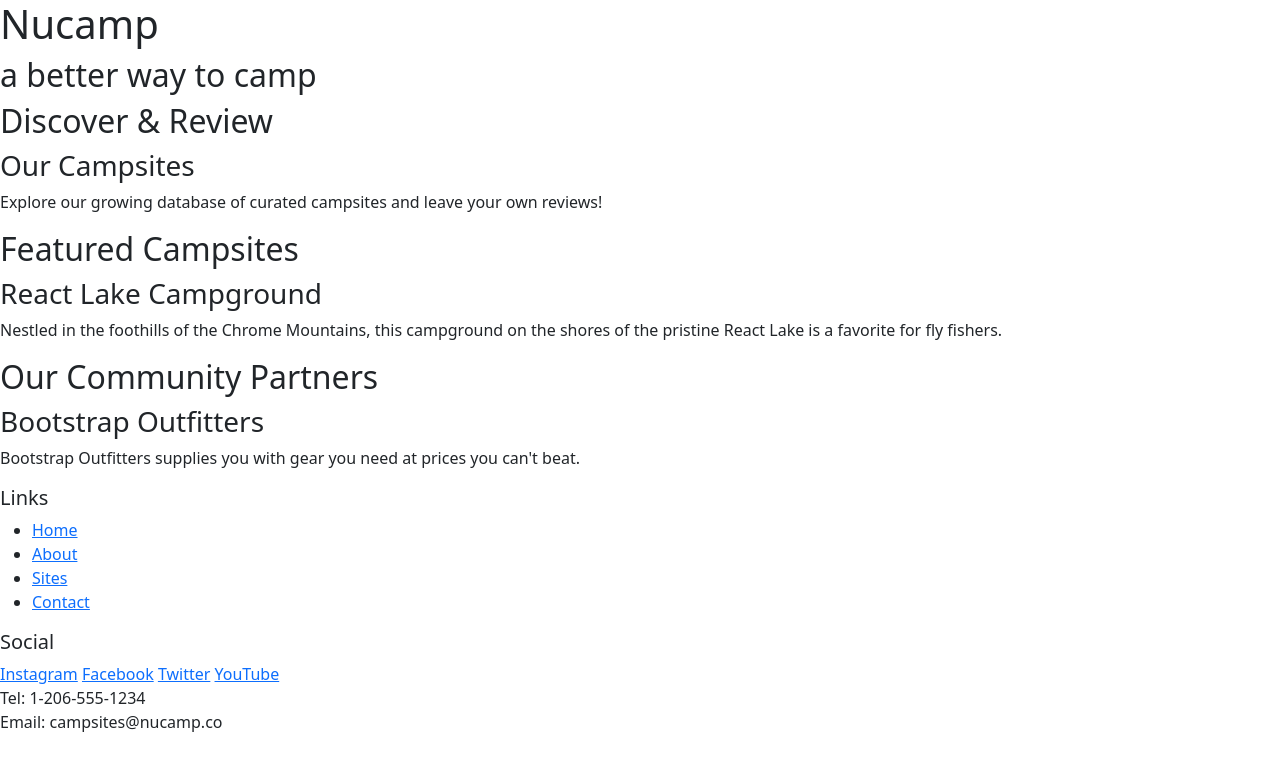
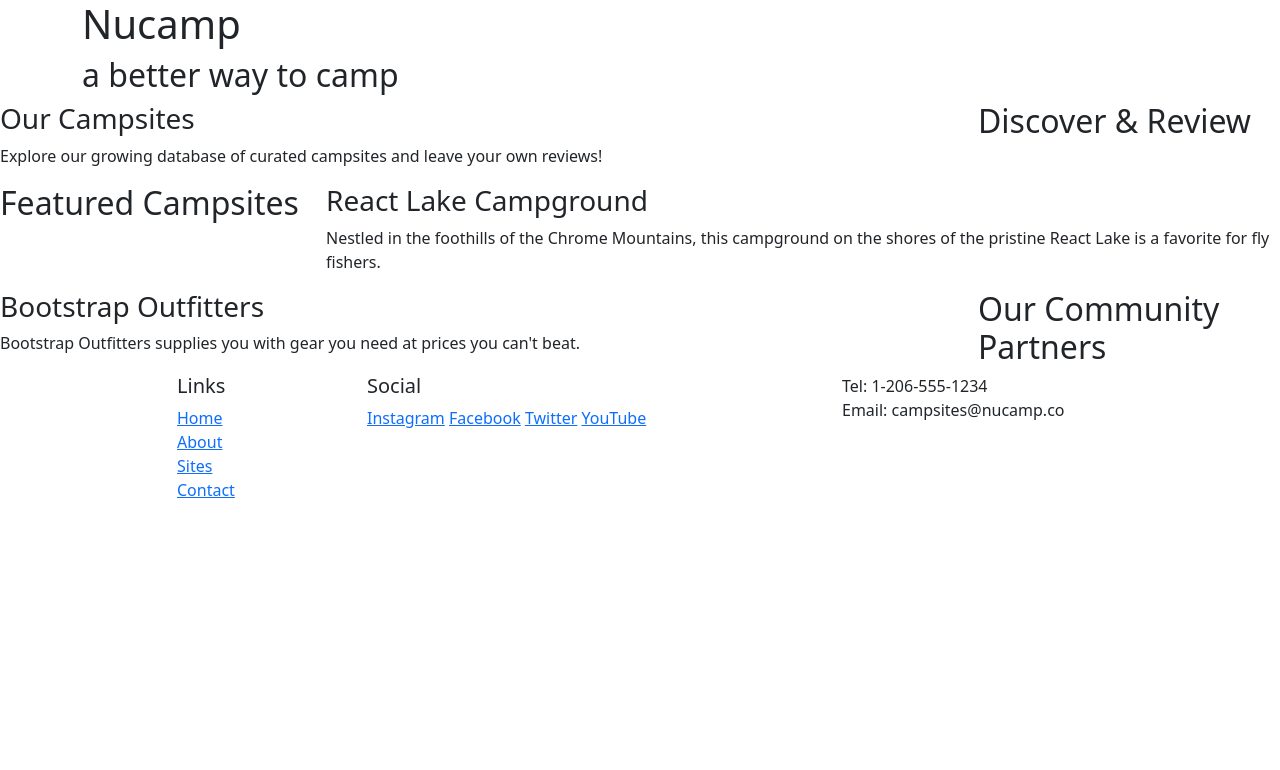
Before and after one commit to loyaldogtech/nucampsite, a plain HTML site: page index.html in a window 1280 px wide. Drawn offline with nearby package versions, Linux system fonts and the light colour scheme.

Commit message:
Bootstrap grid

```diff
--- a/index.html
+++ b/index.html
@@ -7,7 +7,8 @@
     <meta name="viewport" content="width=device-width, initial-scale=1" />
 
     <!-- Bootstrap CSS -->
-    <link href="https://cdn.jsdelivr.net/npm/bootstrap@5.2.3/dist/css/bootstrap.min.css" rel="stylesheet" integrity="sha384-rbsA2VBKQhggwzxH7pPCaAqO46MgnOM80zW1RWuH61DGLwZJEdK2Kadq2F9CUG65" crossorigin="anonymous"/>
+    <link href="https://cdn.jsdelivr.net/npm/bootstrap@5.2.3/dist/css/bootstrap.min.css" rel="stylesheet"
+        integrity="sha384-rbsA2VBKQhggwzxH7pPCaAqO46MgnOM80zW1RWuH61DGLwZJEdK2Kadq2F9CUG65" crossorigin="anonymous" />
 
     <title>Nucamp: A Better Way To Camp</title>
 </head>
@@ -16,9 +17,13 @@
 
     <!-- header -->
     <header>
-        <div>
+        <div class="container">
+            <div class="row">
+                <div class="col">
                     <h1>Nucamp</h1>
                     <h2>a better way to camp</h2>
+                </div>
+            </div>
         </div>
     </header>
 
@@ -26,52 +31,71 @@
     <main>
 
         <!-- discover section -->
-        <section>
+        <section class="row">
+            <div class="col-sm-4 col-md-3 order-sm-last">
                 <h2>Discover & Review</h2>
+            </div>
+            <div class="col">
             <h3>Our Campsites</h3>
             <p>Explore our growing database of curated campsites and leave your own reviews!</p>
+        </div>
         </section>
 
         <!-- feature section -->
-        <section>
+        <section class="row">
+            <div class="col-sm-4 col-md-3">
                 <h2>Featured Campsites</h2>
+            </div>
+            <div class="col">
                 <h3>React Lake Campground</h3>
-            <p>Nestled in the foothills of the Chrome Mountains, this campground on the shores of the pristine React Lake is a favorite for fly fishers.</p>
+                <p>Nestled in the foothills of the Chrome Mountains, this campground on the shores of the pristine React
+                Lake is a favorite for fly fishers.</p>
+            </div>
         </section>
 
         <!-- partner section -->
-        <section>
+        <section class="row">
+            <div class="col-sm-4 col-md-3 order-sm-last">
                 <h2>Our Community Partners</h2>
+            </div>
+            <div class="col">
                 <h3>Bootstrap Outfitters</h3>
                 <p>Bootstrap Outfitters supplies you with gear you need at prices you can't beat.</p>
+            </div>
         </section>
-
     </main>
 
     <!-- footer -->
     <footer>
-        <div>
+        <div class="container">
+            <div class="row">
+        <div class="col-4 col-sm-2 offset-1">
             <h5>Links</h5>
-            <ul>
+            <ul class="list-unstyled">
                 <li><a href="#">Home</a></li>
                 <li><a href="#">About</a></li>
                 <li><a href="#">Sites</a></li>
                 <li><a href="#">Contact</a></li>
             </ul>
         </div>
-        <div>
+        <div class="col-6 col-sm-5">
             <h5>Social</h5>
             <a href="http://instagram.com/">Instagram</a>
             <a href="http://facebook.com/">Facebook</a>
             <a href="http://twitter.com/">Twitter</a>
             <a href="http://youtube.com/">YouTube</a>
         </div>
-        <div>
+        <div class="col-sm-4">
             Tel: 1-206-555-1234<br />
             Email: campsites@nucamp.co
             </div>
+        </div>
+        </div>
     </footer>
     <!-- Bootstrap JavaScript plugins -->
-    <script src="https://cdn.jsdelivr.net/npm/bootstrap@5.2.3/dist/js/bootstrap.bundle.min.js" integrity="sha384-kenU1KFdBIe4zVF0s0G1M5b4hcpxyD9F7jL+jjXkk+Q2h455rYXK/7HAuoJl+0I4" crossorigin="anonymous"></script>
+    <script src="https://cdn.jsdelivr.net/npm/bootstrap@5.2.3/dist/js/bootstrap.bundle.min.js"
+        integrity="sha384-kenU1KFdBIe4zVF0s0G1M5b4hcpxyD9F7jL+jjXkk+Q2h455rYXK/7HAuoJl+0I4"
+        crossorigin="anonymous"></script>
 </body>
+
 </html>
```
Lines whose indentation alone changed are shown as unchanged.
